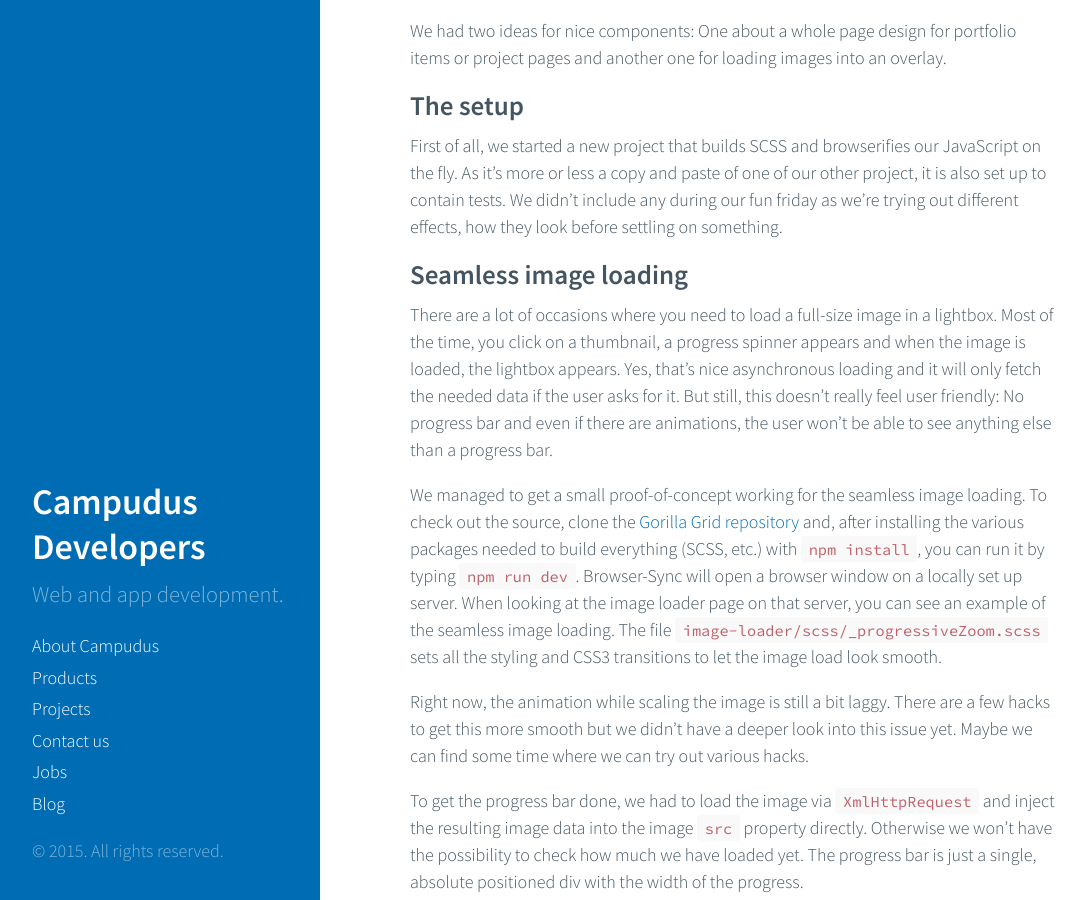
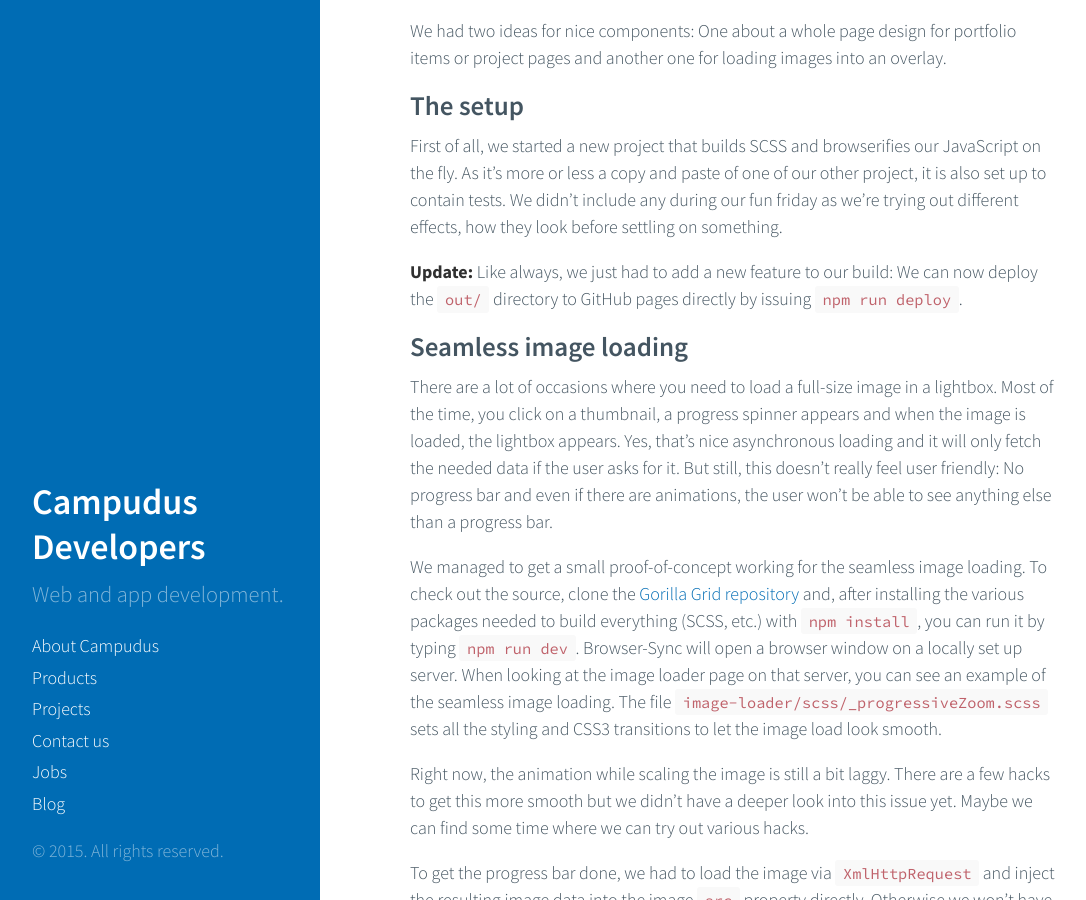
Before and after one commit to campudus/campudus.github.io, a Jekyll site: the page built from en/blog/_posts/2015-04-19-ux-components.md, in a window 1280 px wide and 900 px high, scrolled down 316 px. Shown: the whole window, without its empty margins (4-1090 px from the left). Built offline with Jekyll 4.4.1, drawn with Linux system fonts in a browser that asks for light colours.

Commit message:
Add info about the new build feature `npm run deploy`
Signed-off-by: Joern Bernhardt <jb@campudus.com>

```diff
--- a/en/blog/_posts/2015-04-19-ux-components.md
+++ b/en/blog/_posts/2015-04-19-ux-components.md
@@ -16,6 +16,8 @@ We had two ideas for nice components: One about a whole page design for portfoli
 ## The setup
 
 First of all, we started a new project that builds SCSS and browserifies our JavaScript on the fly. As it's more or less a copy and paste of one of our other project, it is also set up to contain tests. We didn't include any during our fun friday as we're trying out different effects, how they look before settling on something.
+
+**Update:** Like always, we just had to add a new feature to our build: We can now deploy the `out/` directory to GitHub pages directly by issuing `npm run deploy`.
 
 ## Seamless image loading
 
```
